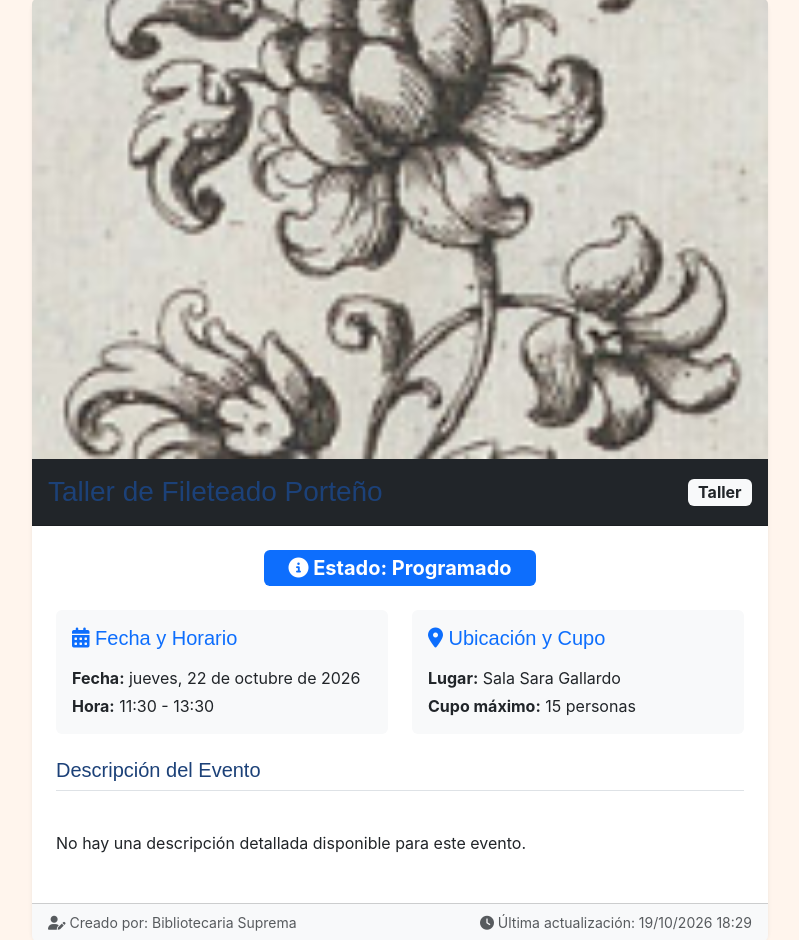
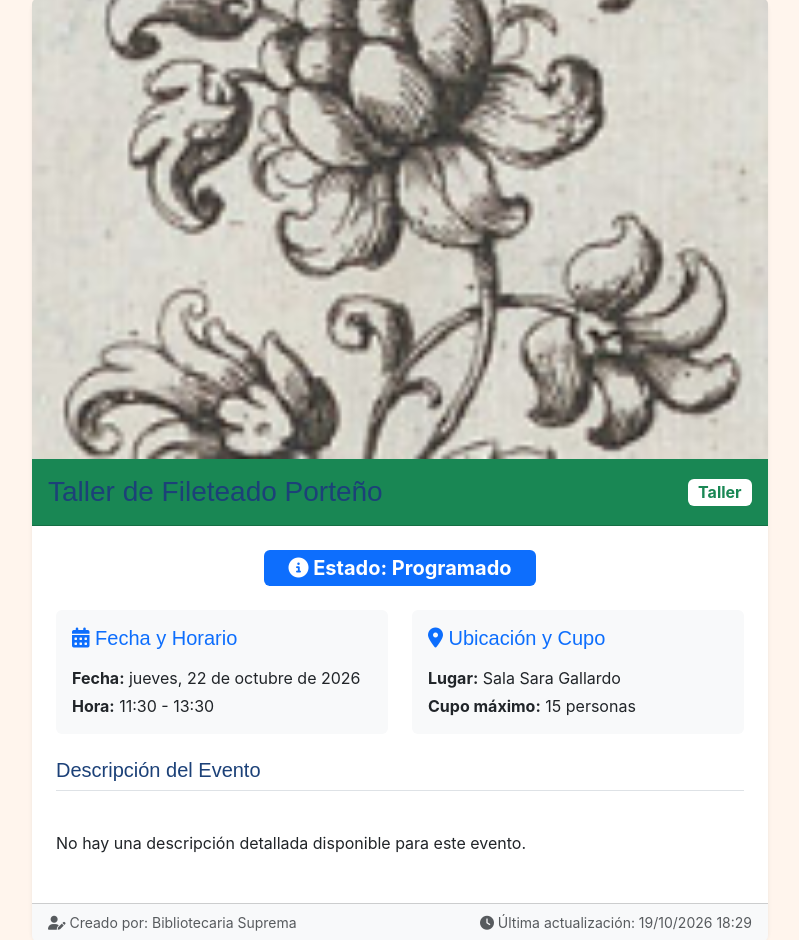
Before and after one commit to MechMarighetti/BibliotecaSolidaridad, a Django app: page /eventos/4/ in a window 1280 px wide. Shown: the part 157-1097 px from the top of the page, without its empty margins (240-1039 px from the left). Run offline with Django 5.2, Linux system fonts and the light colour scheme; data comes from the database, SQL or seed files in the repository; both versions use the stored data as it was after the commit; some web fonts are replaced.

Commit message:
a ver que onda

```diff
--- a/BibliotecaSolidaridad/templates/culturalEvent/event_detail.html
+++ b/BibliotecaSolidaridad/templates/culturalEvent/event_detail.html
@@ -20,9 +20,9 @@
                 {% endif %}
 
                 <!-- Encabezado de la tarjeta con el título y tipo de evento -->
-                <div class="card-header bg-dark text-white d-flex justify-content-between align-items-center py-3">
+                <div class="card-header bg-success text-white d-flex justify-content-between align-items-center py-3">
                     <h3 class="mb-0">{{ event.title }}</h3>
-                    <span class="badge bg-light text-dark fs-6">{{ event.get_event_type_display }}</span>
+                    <span class="badge bg-white text-success fs-6">{{ event.get_event_type_display }}</span>
                 </div>
 
                 <div class="card-body p-4">
--- a/BibliotecaSolidaridad/templates/home.html
+++ b/BibliotecaSolidaridad/templates/home.html
@@ -36,7 +36,7 @@
             </div>
 
             <div class="col-lg-6">
-                <img class="portada img-fluid" src="{% static 'images/reader.svg' %}" alt="Biblioteca">
+                <img class="portada img-fluid" src="{% static 'images/reader.png' %}" alt="Biblioteca">
             </div>
         </div>
 
```
Also changed, not shown: BibliotecaSolidaridad/db.sqlite3, BibliotecaSolidaridad/static/images/Reader.png (added).
